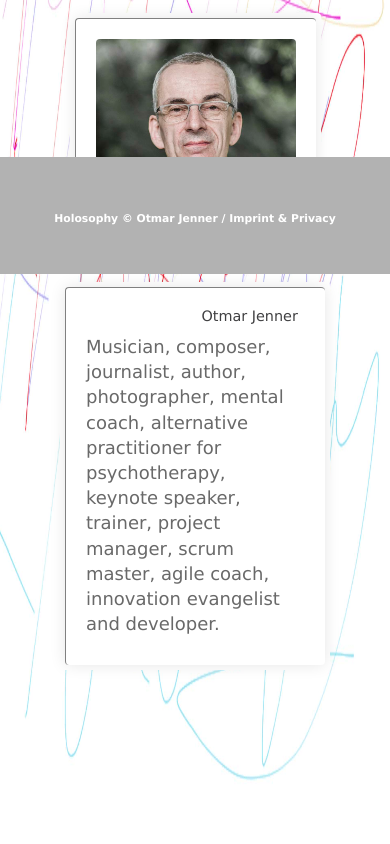
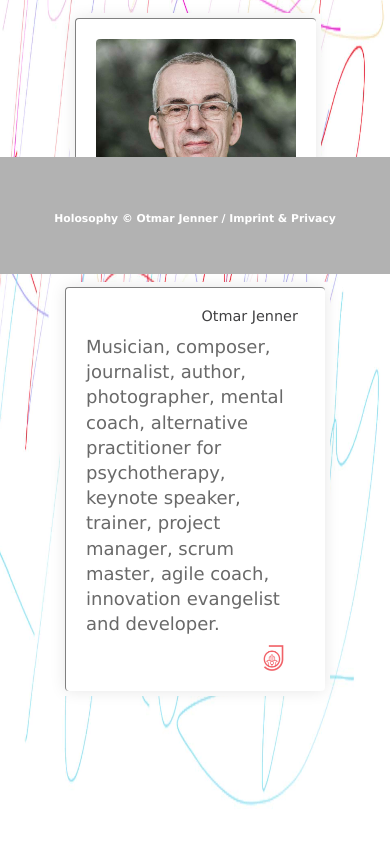
Before and after one commit to OtmarJe/Holos, a website with bundled scripts: page hsophy2/aboutme.html in a window 390 px wide. Shown: the part 570-1414 px from the top of the page. Built offline with nearby package versions, Linux system fonts and the light colour scheme; a web font is replaced by a local one.

Commit message:
aded logo on About Me

```diff
--- a/hsophy2/aboutme.html
+++ b/hsophy2/aboutme.html
@@ -69,6 +69,7 @@
                           mental coach, alternative practitioner for psychotherapy,
                           keynote speaker, trainer, project manager, scrum master,
                           agile coach, innovation evangelist and developer.</h6>
+                          <img id="imgLogo" src="images/logo-otmarjenner-dark-1.jpg">
                         </div>
                     </div>
                   </div>
--- a/hsophy2/css/styles.css
+++ b/hsophy2/css/styles.css
@@ -822,6 +822,13 @@ a:hover {
   border-radius: 4px;
 }
 
+#imgLogo {
+  float: right;
+  padding-right: .8rem;;
+  max-width: 60px;
+  max-height: 60px;
+}
+
 .box5 {
   position: relative;
   background-size: cover;
@@ -964,6 +971,13 @@ a:hover {
     grid-template-columns: 1fr 1fr 1fr;
     }
 
+    #imgLogo {
+      float: right;
+      padding-right: .8rem;;
+      max-width: 50px;
+      max-height: 50px;
+    }
+
   }
 
 /* small dvices */
@@ -1214,6 +1228,13 @@ a:hover {
     line-height: 135%;
   }
 
+  #imgLogo {
+    float: right;
+    padding-right: .8rem;;
+    max-width: 50px;
+    max-height: 50px;
+  }
+
 }
 
 /* extra small dvices */
@@ -1518,6 +1539,13 @@ a:hover {
     line-height: 130%;
   }
 
+  #imgLogo {
+    float: right;
+    padding-right: .8rem;;
+    max-width: 40px;
+    max-height: 40px;
+  }
+
 }
 
 
@@ -1818,4 +1846,12 @@ a:hover {
     line-height: 130%;
   }
 
-}
+  #imgLogo {
+    float: right;
+    padding-right: .8rem;;
+    max-width: 40px;
+    max-height: 40px;
+  }
+
+
+}
```
Also changed, not shown: hsophy2/images/logo-otmarjenner-dark-1.jpg (added).
